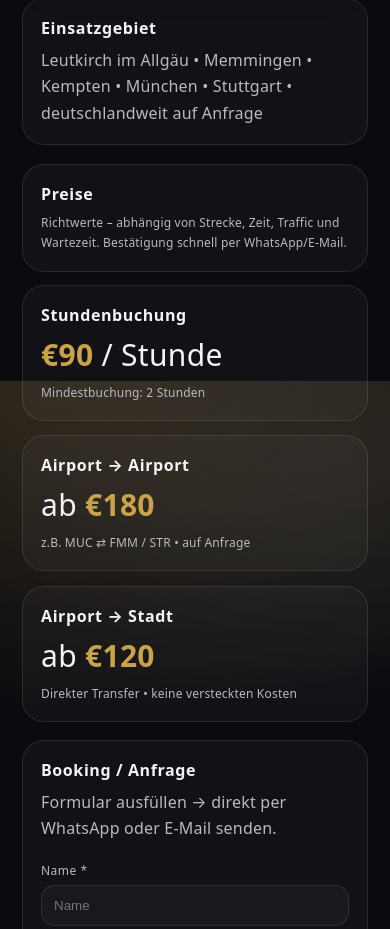
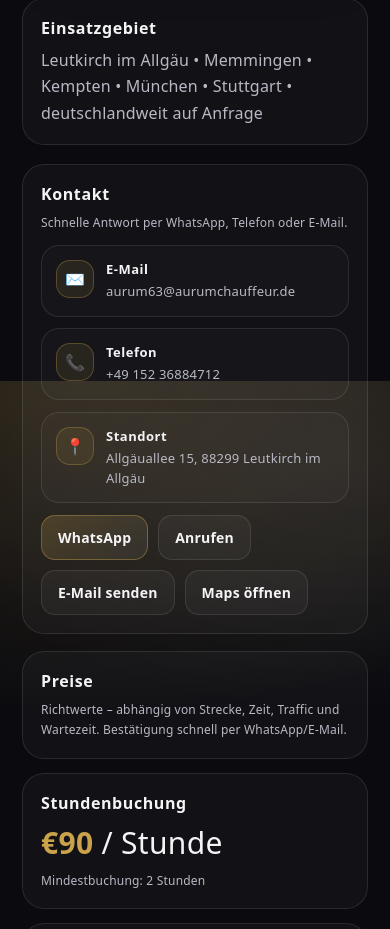
Before and after one commit to Boss914/aurum-chauffeur, a plain HTML site: page index.html in a window 390 px wide. Shown: the part 2151-3080 px from the top of the page. Drawn offline with Linux system fonts and the light colour scheme.

Commit message:
Add contact card section with details
Added a contact card section with email, phone, and location information, along with corresponding styles.

Signed-off-by: Popovici Marius-Daniel <p_mariusdaniel@icloud.com>

```diff
--- a/index.html
+++ b/index.html
@@ -7,6 +7,12 @@
   <title>Leutkirch Chauffeur GmbH | VIP Chauffeur Service (Allgäu • München)</title>
   <meta name="description" content="VIP Chauffeur Service in Leutkirch im Allgäu, Memmingen, München & ganz Deutschland. Mercedes-AMG GLE 63. Diskret, pünktlich, premium. Airport Transfers & Stundenbuchung." />
   <meta name="theme-color" content="#0b0b0f" />
+
+  <!-- ✅ Favicon (logo mic sus în tab / Google) -->
+  <!-- Pune fișierul favicon.png (32x32) în același folder cu acest HTML -->
+  <link rel="icon" type="image/png" sizes="32x32" href="favicon.png" />
+  <link rel="icon" type="image/png" sizes="16x16" href="favicon.png" />
+  <link rel="apple-touch-icon" href="favicon.png" />
 
   <!-- SEO -->
   <link rel="canonical" href="https://aurumchauffeur.de/" />
@@ -298,6 +304,47 @@
     .price b{color:var(--gold)}
     .small{font-size:12px;color:var(--muted);line-height:1.6}
 
+    /* ✅ Contact card */
+    .contact-grid{
+      display:grid;
+      grid-template-columns: repeat(12, 1fr);
+      gap:12px;
+      margin-top:12px;
+    }
+    .contact-item{
+      grid-column: span 4;
+      border:1px solid var(--line);
+      border-radius:18px;
+      background: rgba(255,255,255,.02);
+      padding:14px;
+      display:flex;
+      gap:12px;
+      align-items:flex-start;
+    }
+    .icon{
+      width:38px;height:38px;border-radius:14px;
+      display:grid;place-items:center;
+      border:1px solid rgba(201,162,74,.30);
+      background: rgba(201,162,74,.10);
+      color:var(--gold);
+      flex:0 0 auto;
+    }
+    .contact-item b{display:block;font-size:13px;letter-spacing:.5px}
+    .contact-item a, .contact-item span{
+      display:block;
+      margin-top:4px;
+      color:var(--muted);
+      font-size:13px;
+      line-height:1.5;
+      word-break: break-word;
+    }
+    .contact-actions{
+      display:flex;
+      gap:10px;
+      flex-wrap:wrap;
+      margin-top:12px;
+    }
+
     /* Booking form */
     .field{display:grid;gap:6px;margin-top:10px}
     label{font-size:12px;color:var(--muted);letter-spacing:.5px}
@@ -353,6 +400,9 @@
       border-top:1px solid var(--line);
       padding-top:16px;
     }
+    .foot-links{display:flex;gap:10px;flex-wrap:wrap;align-items:center}
+    .foot-links a{color:var(--muted)}
+    .foot-links a:hover{color:var(--text)}
 
     /* WhatsApp floating */
     .wa-float{
@@ -396,6 +446,8 @@
       .links{display:none}
       .photo{min-height:260px}
       .map-iframe{height:320px}
+
+      .contact-item{grid-column: span 12;}
     }
   </style>
 </head>
@@ -419,6 +471,7 @@
       <div class="links" aria-label="Navigation">
         <a href="#services" data-i18n="nav_services">Services</a>
         <a href="#pricing" data-i18n="nav_prices">Preise</a>
+        <a href="#contact" data-i18n="nav_contact">Kontakt</a>
         <a href="#booking" data-i18n="nav_booking">Booking</a>
         <a href="#map" data-i18n="nav_map">Map</a>
         <a href="#reviews" data-i18n="nav_reviews">Reviews</a>
@@ -464,27 +517,25 @@
         <h3 data-i18n="s1_title">Services</h3>
         <ul class="list">
           <li><span class="tick">✓</span> <span data-i18n="s1_a">Airport transfers (MUC / STR / FMM)</span></li>
-          <li><span class="tick">✓</span> <span data-i18n="s1_b">Hourly VIP Chauffeur (by request)</span></li>
-          <li><span class="tick">✓</span> <span data-i18n="s1_c">Business & private rides</span></li>
-          <li><span class="tick">✓</span> <span data-i18n="s1_d">Long distance (DE/EU) on request</span></li>
+          <li><span class="tick">✓</span> <span data-i18n="s1_b">Stundenbuchung (VIP Chauffeur)</span></li>
+          <li><span class="tick">✓</span> <span data-i18n="s1_c">Business- & Privatfahrten</span></li>
+          <li><span class="tick">✓</span> <span data-i18n="s1_d">Langstrecke (DE/EU) auf Anfrage</span></li>
         </ul>
       </div>
 
       <div class="card span6 gold-hover">
         <h3 data-i18n="s2_title">Why us</h3>
         <ul class="list">
-          <li><span class="tick">✓</span> <span data-i18n="s2_a">Discreet & professional appearance</span></li>
-          <li><span class="tick">✓</span> <span data-i18n="s2_b">Punctual — your time matters</span></li>
-          <li><span class="tick">✓</span> <span data-i18n="s2_c">Clean vehicle, premium experience</span></li>
-          <li><span class="tick">✓</span> <span data-i18n="s2_d">Transparent pricing</span></li>
+          <li><span class="tick">✓</span> <span data-i18n="s2_a">Diskretion & professionelles Auftreten</span></li>
+          <li><span class="tick">✓</span> <span data-i18n="s2_b">Pünktlichkeit — Ihre Zeit zählt</span></li>
+          <li><span class="tick">✓</span> <span data-i18n="s2_c">Sauberes Fahrzeug, Premium-Erlebnis</span></li>
+          <li><span class="tick">✓</span> <span data-i18n="s2_d">Transparente Preise</span></li>
         </ul>
       </div>
 
       <div class="card span12 gold-hover">
         <h3 data-i18n="car_title">Vehicle</h3>
-        <p data-i18n="car_text">
-          Mercedes-AMG GLE 63 — luxury SUV with powerful performance and executive comfort.
-        </p>
+        <p data-i18n="car_text">Mercedes-AMG GLE 63 — luxury SUV with powerful performance and executive comfort.</p>
 
         <div class="gallery">
           <div class="photo span6 gold-hover">
@@ -501,6 +552,47 @@
       <div class="card span12 gold-hover">
         <h3 data-i18n="area_title">Service area</h3>
         <p data-i18n="area_text">Leutkirch im Allgäu • Memmingen • Kempten • München • Stuttgart • Germany-wide on request</p>
+      </div>
+    </section>
+
+    <!-- ✅ NEW: Contact Card (Email / Telefon / Locație) -->
+    <section class="grid" id="contact">
+      <div class="card span12 gold-hover">
+        <h3 data-i18n="contact_title">Kontakt</h3>
+        <p class="small" data-i18n="contact_note">Schnelle Antwort per WhatsApp, Telefon oder E-Mail.</p>
+
+        <div class="contact-grid">
+          <div class="contact-item gold-hover">
+            <div class="icon" aria-hidden="true">✉️</div>
+            <div>
+              <b data-i18n="contact_email_label">E-Mail</b>
+              <a href="mailto:aurum63@aurumchauffeur.de">aurum63@aurumchauffeur.de</a>
+            </div>
+          </div>
+
+          <div class="contact-item gold-hover">
+            <div class="icon" aria-hidden="true">📞</div>
+            <div>
+              <b data-i18n="contact_phone_label">Telefon</b>
+              <a href="tel:+4915236884712">+49 152 36884712</a>
+            </div>
+          </div>
+
+          <div class="contact-item gold-hover">
+            <div class="icon" aria-hidden="true">📍</div>
+            <div>
+              <b data-i18n="contact_loc_label">Standort</b>
+              <span>Allgäuallee 15, 88299 Leutkirch im Allgäu</span>
+            </div>
+          </div>
+        </div>
+
+        <div class="contact-actions">
+          <a class="btn primary" href="https://wa.me/4915236884712" target="_blank" rel="noopener" data-i18n="contact_btn_whatsapp">WhatsApp</a>
+          <a class="btn" href="tel:+4915236884712" data-i18n="contact_btn_call">Anrufen</a>
+          <a class="btn" href="mailto:aurum63@aurumchauffeur.de" data-i18n="contact_btn_email">E-Mail senden</a>
+          <a class="btn" id="openMapsBtn" href="#" target="_blank" rel="noopener" data-i18n="contact_btn_maps">Maps öffnen</a>
+        </div>
       </div>
     </section>
 
@@ -656,7 +748,7 @@
           <div class="span6">
             <details class="gold-hover">
               <summary data-i18n="imp_title">Impressum</summary>
-              <div class="legal" data-i18n="imp_body">
+              <div class="legal">
                 <h4>Angaben gemäß § 5 TMG</h4>
                 <p>
                   <b>Leutkirch Chauffeur GmbH</b><br/>
@@ -670,8 +762,8 @@
 
                 <h4>Kontakt</h4>
                 <p>
-                  Telefon: +49 152 36884712<br/>
-                  E-Mail: aurum63@aurumchauffeur.de
+                  Telefon: <a href="tel:+4915236884712">+49 152 36884712</a><br/>
+                  E-Mail: <a href="mailto:aurum63@aurumchauffeur.de">aurum63@aurumchauffeur.de</a>
                 </p>
 
                 <h4>Registereintrag</h4>
@@ -692,9 +784,11 @@
           <div class="span6">
             <details class="gold-hover">
               <summary data-i18n="privacy_title">Datenschutzerklärung / Privacy Policy</summary>
-              <div class="legal" data-i18n="privacy_body">
+              <div class="legal">
                 <h4>1. Verantwortlicher</h4>
-                <p>Leutkirch Chauffeur GmbH, Allgäuallee 15, 88299 Leutkirch im Allgäu.<br/>E-Mail: aurum63@aurumchauffeur.de</p>
+                <p>Leutkirch Chauffeur GmbH, Allgäuallee 15, 88299 Leutkirch im Allgäu.<br/>
+                  E-Mail: <a href="mailto:aurum63@aurumchauffeur.de">aurum63@aurumchauffeur.de</a>
+                </p>
 
                 <h4>2. Zugriffsdaten / Server-Logs</h4>
                 <p>Beim Besuch werden technische Daten verarbeitet (z.B. IP-Adresse, Zeitpunkt, User-Agent), um die Website auszuliefern und Sicherheit zu gewährleisten.</p>
@@ -717,13 +811,18 @@
             </details>
           </div>
         </div>
-
       </div>
     </section>
 
     <div class="footer">
       <div>© <span id="year"></span> Leutkirch Chauffeur GmbH • VIP Chauffeur Service</div>
-      <div><a href="#top" data-i18n="back_top">Back to top</a> • <a href="#legal" data-i18n="foot_legal">Impressum</a> • <a href="#legal" data-i18n="foot_privacy">Privacy</a></div>
+      <div class="foot-links">
+        <a href="#top" data-i18n="back_top">Back to top</a>
+        • <a href="#legal" data-i18n="foot_legal">Impressum</a>
+        • <a href="#legal" data-i18n="foot_privacy">Privacy</a>
+        • <a href="mailto:aurum63@aurumchauffeur.de">aurum63@aurumchauffeur.de</a>
+        • <a href="tel:+4915236884712">+49 152 36884712</a>
+      </div>
     </div>
   </main>
 
@@ -738,6 +837,7 @@
         nav_tagline: "VIP Chauffeur Service • Leutkirch im Allgäu • Deutschland",
         nav_services: "Services",
         nav_prices: "Preise",
+        nav_contact: "Kontakt",
         nav_booking: "Booking",
         nav_map: "Map",
         nav_reviews: "Bewertungen",
@@ -775,6 +875,16 @@
 
         area_title: "Einsatzgebiet",
         area_text: "Leutkirch im Allgäu • Memmingen • Kempten • München • Stuttgart • deutschlandweit auf Anfrage",
+
+        contact_title: "Kontakt",
+        contact_note: "Schnelle Antwort per WhatsApp, Telefon oder E-Mail.",
+        contact_email_label: "E-Mail",
+        contact_phone_label: "Telefon",
+        contact_loc_label: "Standort",
+        contact_btn_whatsapp: "WhatsApp",
+        contact_btn_call: "Anrufen",
+        contact_btn_email: "E-Mail senden",
+        contact_btn_maps: "Maps öffnen",
 
         price_title: "Preise",
         price_note: "Richtwerte – abhängig von Strecke, Zeit, Traffic und Wartezeit. Bestätigung schnell per WhatsApp/E-Mail.",
@@ -833,6 +943,7 @@
         nav_tagline: "VIP Chauffeur Service • Leutkirch im Allgäu • Germany",
         nav_services: "Services",
         nav_prices: "Pricing",
+        nav_contact: "Contact",
         nav_booking: "Booking",
         nav_map: "Map",
         nav_reviews: "Reviews",
@@ -870,6 +981,16 @@
 
         area_title: "Service area",
         area_text: "Leutkirch im Allgäu • Memmingen • Kempten • Munich • Stuttgart • Germany-wide on request",
+
+        contact_title: "Contact",
+        contact_note: "Fast response via WhatsApp, phone or email.",
+        contact_email_label: "Email",
+        contact_phone_label: "Phone",
+        contact_loc_label: "Location",
+        contact_btn_whatsapp: "WhatsApp",
+        contact_btn_call: "Call",
+        contact_btn_email: "Send email",
+        contact_btn_maps: "Open maps",
 
         price_title: "Pricing",
         price_note: "Indicative prices — depends on route, time, traffic and waiting time. Fast confirmation via WhatsApp/E-mail.",
@@ -932,7 +1053,6 @@
         const key = el.getAttribute("data-i18n");
         const val = dict[lang] && dict[lang][key];
         if(!val) return;
-        // Allow HTML for price fields with <b>
         if(key === "p2_price" || key === "p3_price"){
           el.innerHTML = val;
         } else {
@@ -946,7 +1066,6 @@
 
     document.getElementById("btnDE").addEventListener("click", ()=>setLang("DE"));
     document.getElementById("btnEN").addEventListener("click", ()=>setLang("EN"));
-
     document.getElementById("year").textContent = new Date().getFullYear();
 
     // ===== Booking (WhatsApp + Email) =====
@@ -1006,14 +1125,17 @@
       window.location.href = `mailto:aurum63@aurumchauffeur.de?subject=${subject}&body=${body}`;
     });
 
-    // ===== Google Maps lazy load + GMB link =====
+    // ===== Google Maps lazy load + Links =====
     const MAP_QUERY = "Allgäuallee 15, 88299 Leutkirch im Allgäu, Germany";
     const mapShell = document.getElementById("mapShell");
     const mapConsent = document.getElementById("mapConsent");
 
-    // GMB / Reviews link (works without API)
     const gmbUrl = "https://www.google.com/search?q=" + encodeURIComponent("Leutkirch Chauffeur GmbH Allgäuallee 15 88299 Leutkirch im Allgäu reviews");
     document.getElementById("gmbLink").href = gmbUrl;
+
+    // Contact "Open maps"
+    const mapsUrl = "https://www.google.com/maps?q=" + encodeURIComponent(MAP_QUERY);
+    document.getElementById("openMapsBtn").href = mapsUrl;
 
     document.getElementById("loadMapBtn").addEventListener("click", () => {
       const src = "https://www.google.com/maps?q=" + encodeURIComponent(MAP_QUERY) + "&output=embed";
```
